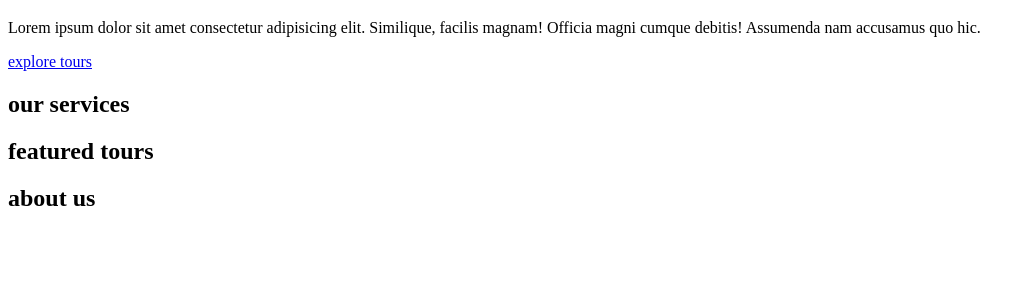
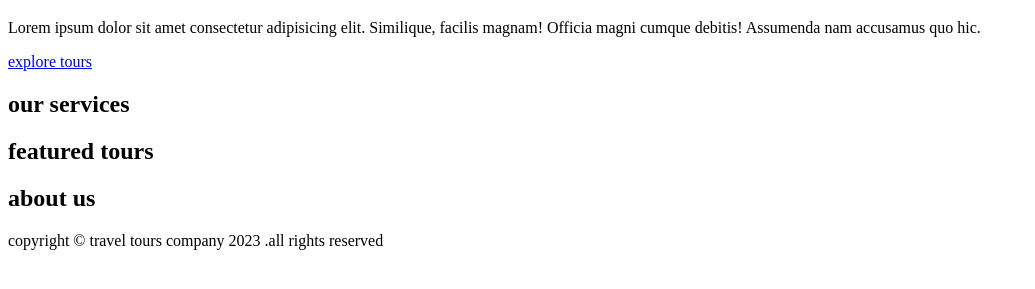
Before and after one commit to elkrtn/jsprojekti-scrollbar, a plain HTML site: page index.html in a window 1280 px wide. Shown: the part 175-464 px from the top of the page, without its empty margins (0-1035 px from the left). Drawn offline with Linux system fonts and the light colour scheme.

Commit message:
Update index.html

```diff
--- a/index.html
+++ b/index.html
@@ -70,7 +70,17 @@
         <h2>about <span>us</span></h2>
       </div>
     </section>
-
+    <!-- footer -->
+    <footer class="section">
+      <p>
+        copyright &copy; travel tours company <span id="date"> 2023 </span>
+        .all rights reserved
+      </p>
+    </footer>
+    <!-- back to top button -->
+    <a href="#home" class="scroll-link top-link">
+      <i class="fas-fa-arrow-up"></i>
+    </a>
     <!-- javascript -->
     <script src="app.js"></script>
   </body>
```
